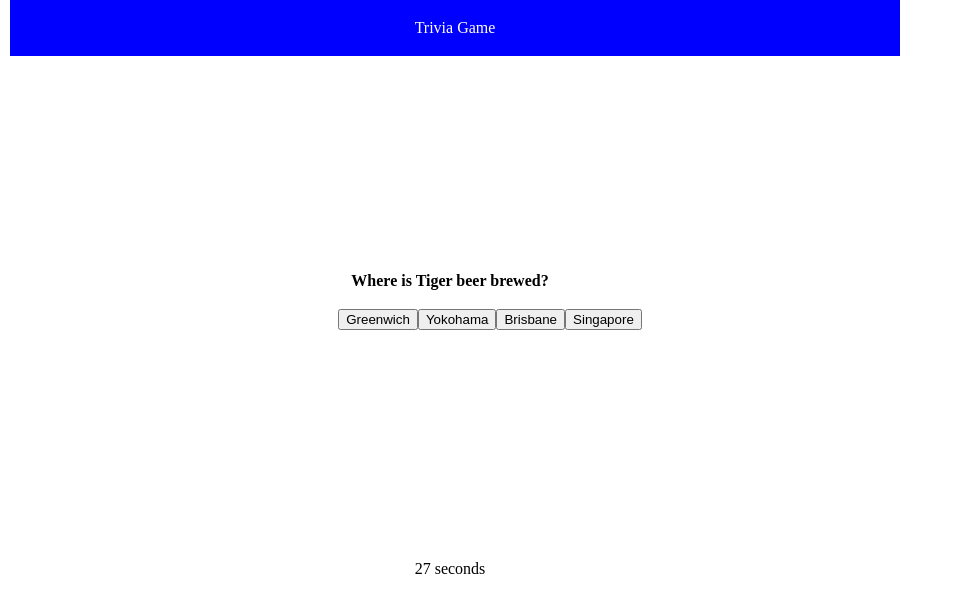
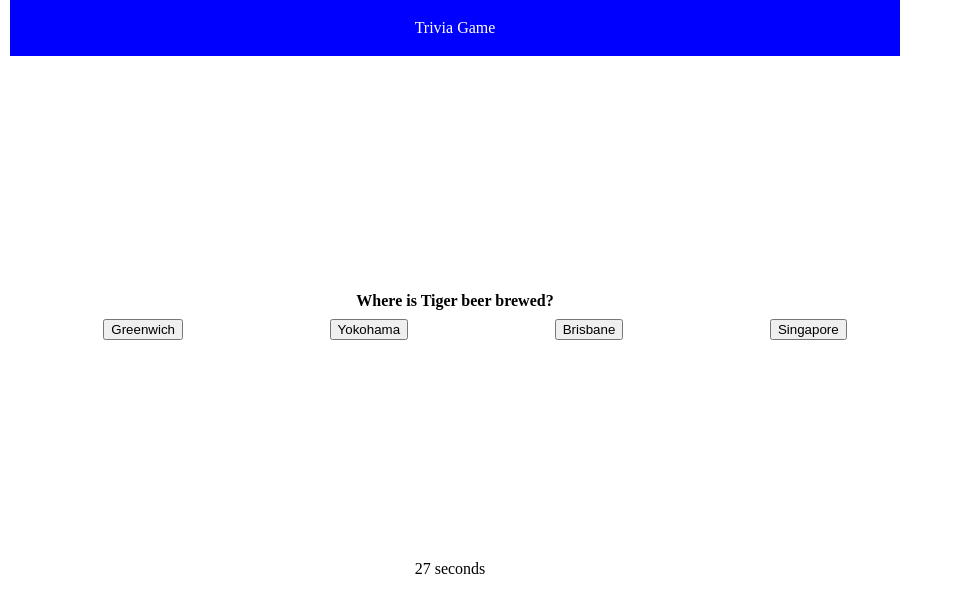
Before and after one commit to tylerblakeman/TriviaGame, a plain HTML site: page index.html in a window 1280 px wide. Both pictures are taken after a click on the button "Start Game". Shown: the whole page, without its empty margins (0-953 px from the left). Drawn offline with Linux system fonts and the light colour scheme.

Commit message:
css updated to center the questions and provide space around

```diff
--- a/assets/css/style.css
+++ b/assets/css/style.css
@@ -15,6 +15,7 @@
     justify-content: center;
     align-content: center;
     align-items: center;
+    margin-left: 0px;
 }
 
 #start {
@@ -24,5 +25,10 @@
 #contentarea div {
     font-weight: bold;
     width: 100%;
-    margin: 20px;
+    margin: 10px 0px 0px 10px;
 }
+
+#answers {
+    display: flex;
+    justify-content: space-around;
+}
```
